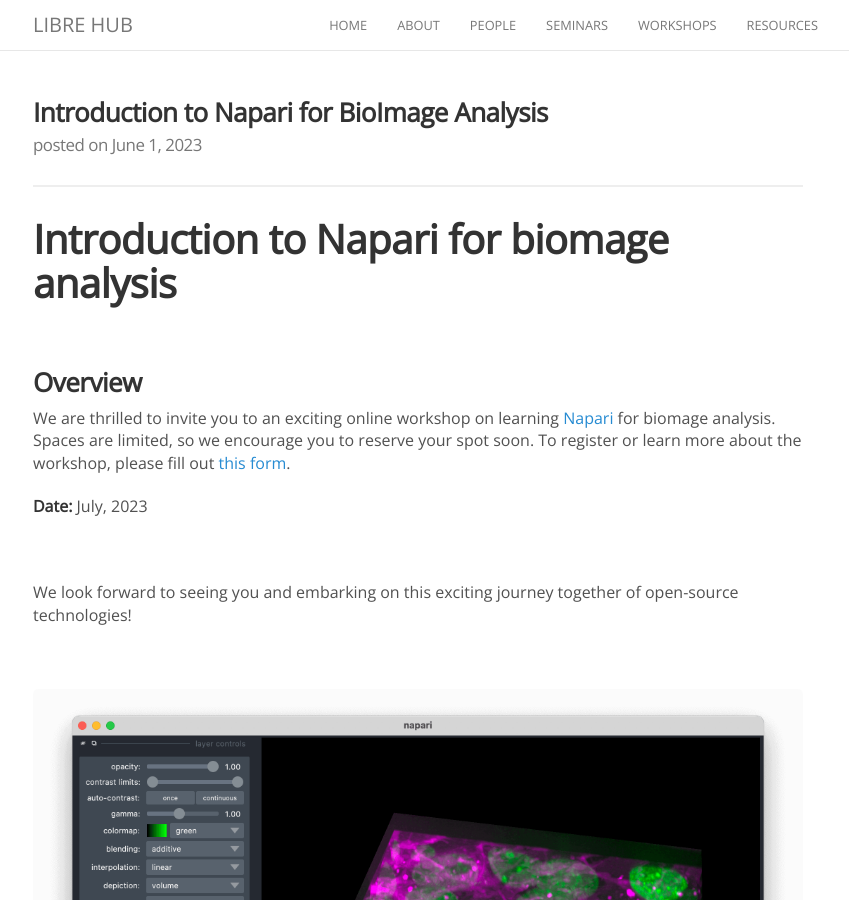
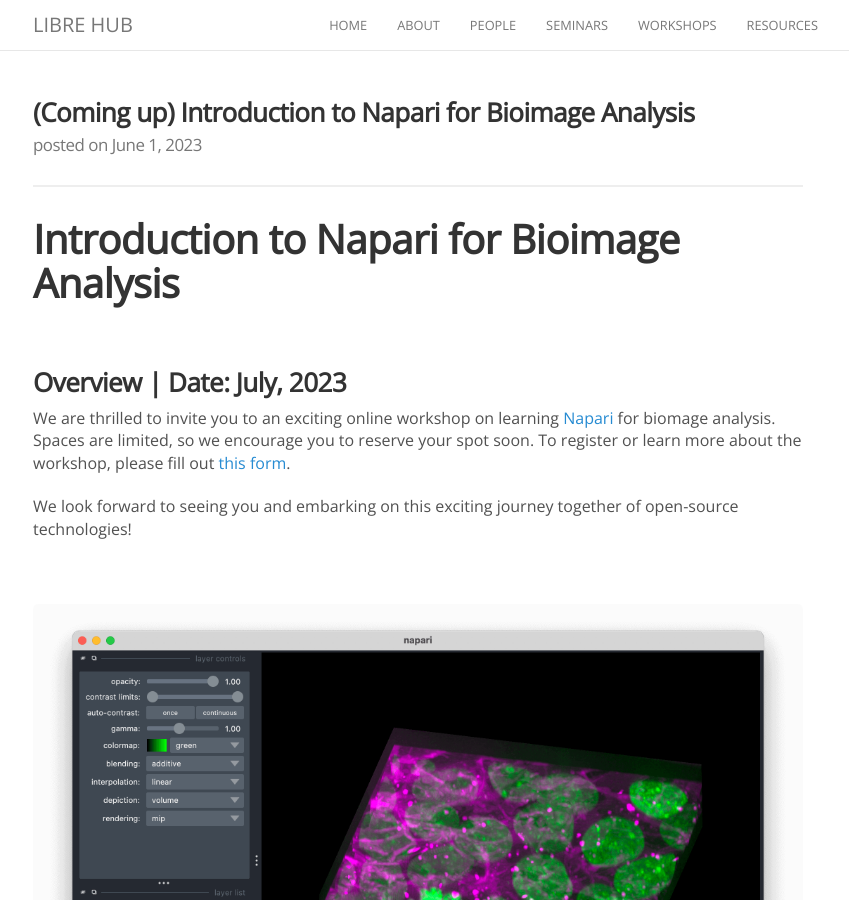
Before and after one commit to LIBREhub/LIBREhub.github.io, a Jekyll site: the page built from _posts/2023-06-01-napari-ws.md, in a window 1280 px wide and 900 px high. Shown: the whole window, without its empty margins (222-1071 px from the left). Built offline with Jekyll 4.4.1, drawn with Linux system fonts in a browser that asks for light colours; nearby versions of some CDN libraries; comment, search, counter and statistics services are not loaded.

Commit message:
Update page

```diff
--- a/_posts/2023-06-01-napari-ws.md
+++ b/_posts/2023-06-01-napari-ws.md
@@ -1,21 +1,17 @@
 ---
-title: Introduction to Napari for BioImage Analysis
+title: (Coming up) Introduction to Napari for Bioimage Analysis
 description: LIBRE hub workshop
 categories: newworkshop
 header-img: images/others/napari.png
 ---
 
-# Introduction to Napari for biomage analysis
+# Introduction to Napari for Bioimage Analysis
 
 <br>
 
-### Overview
+### Overview | Date: July, 2023
 
 We are thrilled to invite you to an exciting online workshop on learning [Napari](https://napari.org/stable/) for biomage analysis. Spaces are limited, so we encourage you to reserve your spot soon. To register or learn more about the workshop, please fill out [this form](https://docs.google.com/forms/d/e/1FAIpQLSfI1ostEkfJMFc-hXD3nndusale9aa5rmKUgMku31-S73ZzcA/viewform).
-
-**Date:** July, 2023
-
-<br>
 
 We look forward to seeing you and embarking on this exciting journey together of open-source technologies!
 
```
